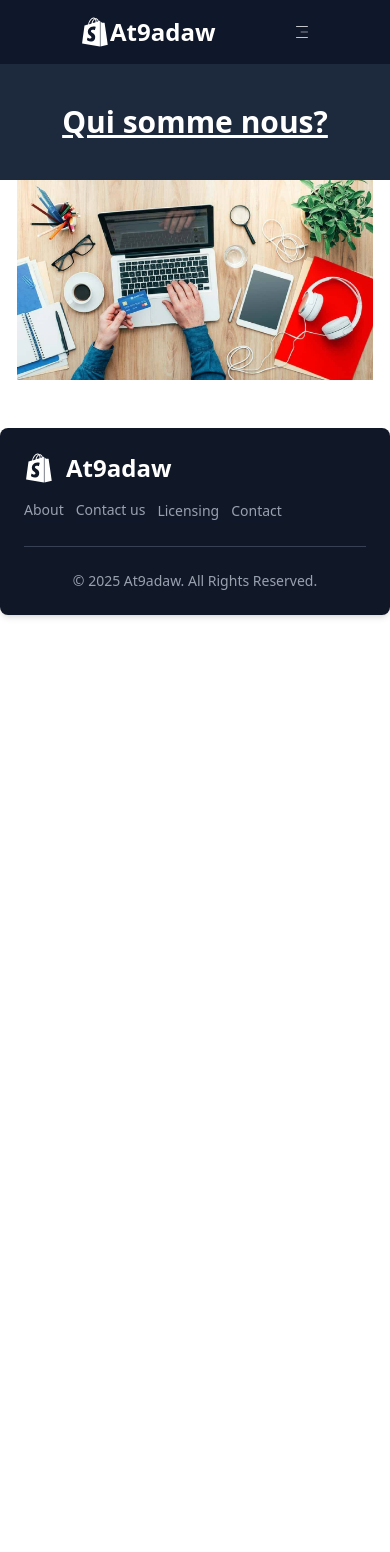
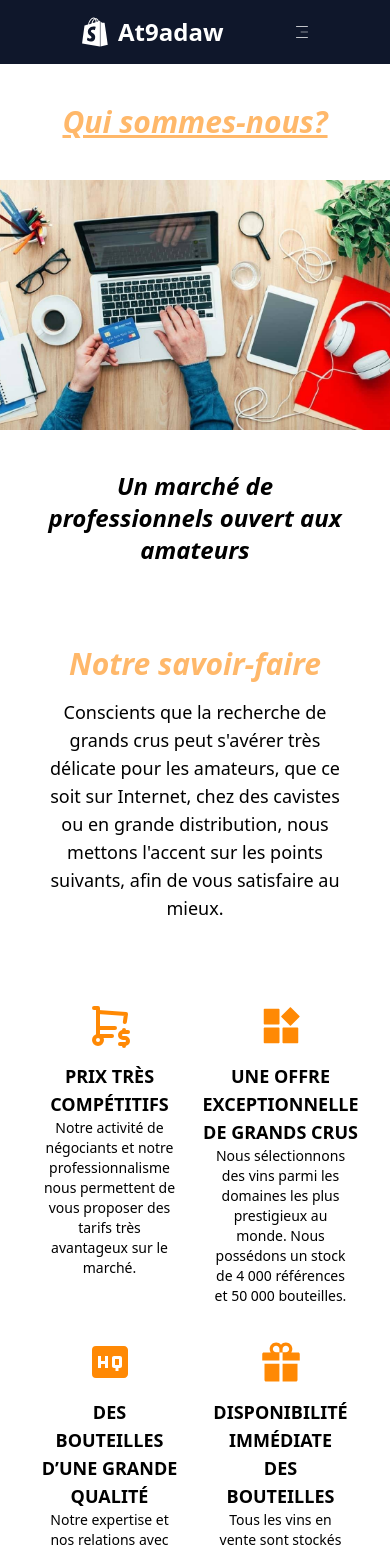
Before and after one commit to aymantabissi/mern-stack, a React (Vite) app in the folder frontend/: page /About in a window 390 px wide. Shown: the top 1552 px of the page. Before the commit the page ends 844 px from the top, so only its background shows below. Built offline with nearby package versions, Linux system fonts and the light colour scheme.

Commit message:
creation page about and contact coter frontend

```diff
--- a/frontend/src/App.jsx
+++ b/frontend/src/App.jsx
@@ -9,6 +9,8 @@ import About from './Pages/About'
 import Contact from './Pages/Contact'
 import Login from './Pages/Login'
 import Register from './Pages/Register'
+import Panier from './Pages/Panier'
+import Details from './Pages/Details'
 
 
 function App() {
@@ -23,7 +25,8 @@ function App() {
         <Route path='/About' element={<About/>}/>
         <Route path='/Login' element={<Login/>}/>
         <Route path='/Register' element={<Register/>}/>
-
+        <Route path='/Panier' element={<Panier/>}/>
+        <Route path='/Details' element={<Details/>}/>
         <Route path='/Contact' element={<Contact/>}/>
 
 
--- a/frontend/src/Pages/About.jsx
+++ b/frontend/src/Pages/About.jsx
@@ -1,21 +1,68 @@
-import React from 'react'
-import digital from "../assets/digital.jpeg"
+import React from 'react';
+import digital from "../assets/digital.jpeg";
+import { MdHighQuality } from "react-icons/md";
+import { TbShoppingCartDollar } from "react-icons/tb";
+import { AiFillGift } from "react-icons/ai";
+import { AiFillProduct } from "react-icons/ai";
 
 function About() {
   return (
     <div>
-      <div className='bg-slate-800  flex justify-center items-center text-white mx-auto w-full p-10'>
-        <h1 className='text-white underline text-3xl font-bold hover:text-orange-500'> Qui somme nous?</h1>
+      <div className='flex justify-center items-center mx-auto w-full p-10'>
+        <h1 className='italic text-orange-300 underline text-3xl font-bold hover:text-orange-500'>Qui sommes-nous?</h1>
       </div>
-      <div className='mx-auto flex justify-center items-center '>
-         <img src={digital} alt="digital" className="h-[200px] object-contain w-[1200px] " />
+
+      <div className='mx-auto flex justify-center items-center w-full'>
+        <img src={digital} alt="digital" className="w-full max-w-[1200px] h-[250px] object-cover" />
+      </div>
+
+      <div className='flex justify-center items-center text-center p-10'>
+        <p className='italic font-bold text-2xl'>Un marché de professionnels ouvert aux amateurs</p>
+      </div>
+
+      <div className='text-center max-w-[1300px] mx-auto p-10'>
+        <h1 className='italic font-bold text-3xl text-orange-300 mb-4'>Notre savoir-faire</h1>
+        <p className='text-lg'>
+          Conscients que la recherche de grands crus peut s'avérer très délicate pour les amateurs, que ce soit sur Internet,
+          chez des cavistes ou en grande distribution, nous mettons l'accent sur les points suivants, afin de vous satisfaire au mieux.
+        </p>
+      </div>
+
+      <div className="grid grid-cols-2 gap-8 text-center max-w-[1000px] mx-auto p-10">
+        <div className="flex flex-col items-center">
+          <TbShoppingCartDollar className="text-5xl text-orange-400 mb-3" />
+          <h2 className="font-bold text-lg">PRIX TRÈS COMPÉTITIFS</h2>
+          <p className="text-sm">
+            Notre activité de négociants et notre professionnalisme nous permettent de vous proposer des tarifs très avantageux sur le marché.
+          </p>
         </div>
 
+        <div className="flex flex-col items-center">
+          <AiFillProduct className="text-5xl text-orange-400 mb-3" />
+          <h2 className="font-bold text-lg">UNE OFFRE EXCEPTIONNELLE DE GRANDS CRUS</h2>
+          <p className="text-sm">
+            Nous sélectionnons des vins parmi les domaines les plus prestigieux au monde. Nous possédons un stock de 4 000 références et 50 000 bouteilles.
+          </p>
+        </div>
 
+        <div className="flex flex-col items-center">
+          <MdHighQuality className="text-5xl text-orange-400 mb-3" />
+          <h2 className="font-bold text-lg">DES BOUTEILLES D’UNE GRANDE QUALITÉ</h2>
+          <p className="text-sm">
+            Notre expertise et nos relations avec les grands châteaux nous permettent de garantir des produits de qualité irréprochable.
+          </p>
+        </div>
 
-
+        <div className="flex flex-col items-center">
+          <AiFillGift className="text-5xl text-orange-400 mb-3" />
+          <h2 className="font-bold text-lg">DISPONIBILITÉ IMMÉDIATE DES BOUTEILLES</h2>
+          <p className="text-sm">
+            Tous les vins en vente sont stockés dans notre cave et disponibles immédiatement. Les stocks sont mis à jour plusieurs fois par jour.
+          </p>
+        </div>
+      </div>
     </div>
-  )
+  );
 }
 
-export default About
+export default About;
--- /dev/null
+++ b/frontend/src/Pages/Details.jsx
@@ -0,0 +1,11 @@
+import React from 'react'
+
+function Details() {
+  return (
+    <div>
+      hello details
+    </div>
+  )
+}
+
+export default Details
--- /dev/null
+++ b/frontend/src/Pages/Panier.jsx
@@ -0,0 +1,11 @@
+import React from 'react'
+
+function Panier() {
+  return (
+    <div>
+      hello user
+    </div>
+  )
+}
+
+export default Panier
--- a/frontend/src/componentes/Navbar.jsx
+++ b/frontend/src/componentes/Navbar.jsx
@@ -1,8 +1,8 @@
 import React, { useState } from "react";
 import { Link } from "react-router-dom";
-import { FaTimes } from "react-icons/fa";
+import { FaTimes, FaRegUser, FaShopify } from "react-icons/fa";
 import { CiMenuFries } from "react-icons/ci";
-import { FaShopify } from "react-icons/fa";
+import { MdOutlineShoppingCart } from "react-icons/md";
 
 
 function Navbar() {
@@ -24,7 +24,6 @@ function Navbar() {
           <li className="my-4 py-4 border-b border-slate-800 hover:bg-slate-800 hover:rounded">
             CreateProduct
           </li>
-
         </Link>
         <Link to="/Login">
           <li className="my-4 py-4 border-b border-slate-800 hover:bg-slate-800 hover:rounded">
@@ -39,12 +38,13 @@ function Navbar() {
     <nav>
       <div className="h-10vh flex justify-between z-50 text-white lg:py-5 px-20 py-4 flex-1 bg-slate-900 transition">
         <div className="flex items-center flex-1">
-          <span className="text-3xl font-bold"><FaShopify/></span>
-          <span className="self-center text-2xl font-semibold whitespace-nowrap">At9adaw</span>
-
+          <span className="text-3xl font-bold">
+            <FaShopify />
+          </span>
+          <span className="self-center text-2xl font-semibold whitespace-nowrap ml-2">At9adaw</span>
         </div>
         <div className="lg:flex md:flex flex-1 items-center justify-end font-normal hidden">
-          <ul className="flex gap-8 mr-16 text-[18px]">
+          <ul className="flex gap-4 mr-16 text-[18px]">
             <Link to="/">
               <li className="hover:text-fuchsia-600 transition border-b-2 border-slate-900 hover:border-fuchsia-600 cursor-pointer">
                 Home
@@ -56,14 +56,18 @@ function Navbar() {
               </li>
             </Link>
             <Link to="/Login">
-              <li className="hover:text-fuchsia-600 transition border-b-2 border-slate-900 hover:border-fuchsia-600 cursor-pointer">
-                Login
+              <li className="hover:text-fuchsia-600 transition border-b-2 border-slate-900 hover:border-fuchsia-600 cursor-pointer flex items-center gap-2">
+                <FaRegUser /> <span>Se Connecter</span>
+              </li>
+            </Link>
+            <Link to="/Panier">
+              <li className="hover:text-fuchsia-600 transition border-b-2 border-slate-900 hover:border-fuchsia-600 cursor-pointer flex items-center gap-2">
+                <MdOutlineShoppingCart /> <span>Panier</span>
               </li>
             </Link>
           </ul>
         </div>
         <div>{click && content}</div>
-        {/* ✅ Fixed: Do not call the function directly, just pass it */}
         <button className="block sm:hidden transition" onClick={handleClick}>
           {click ? <FaTimes /> : <CiMenuFries />}
         </button>
```
Also changed, not shown: frontend/src/Pages/Contact.jsx (+39 -36 lines).
